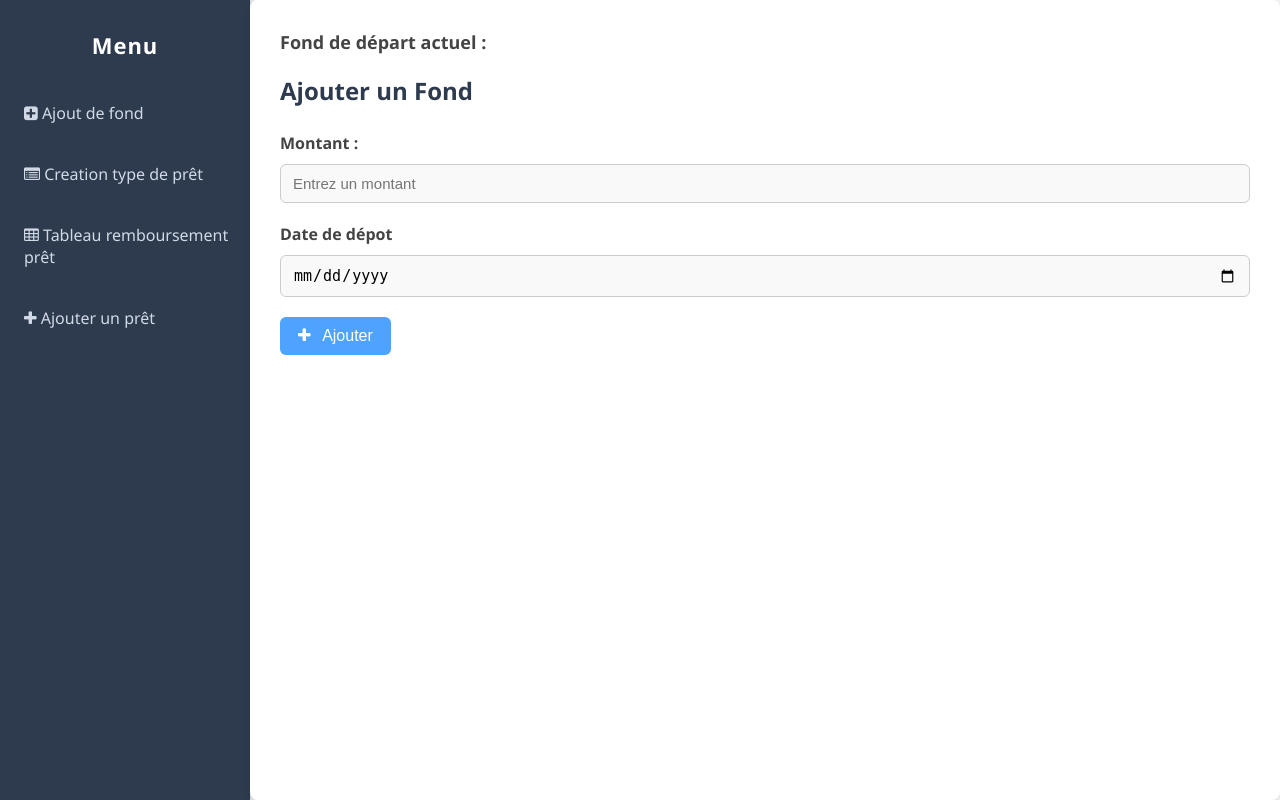
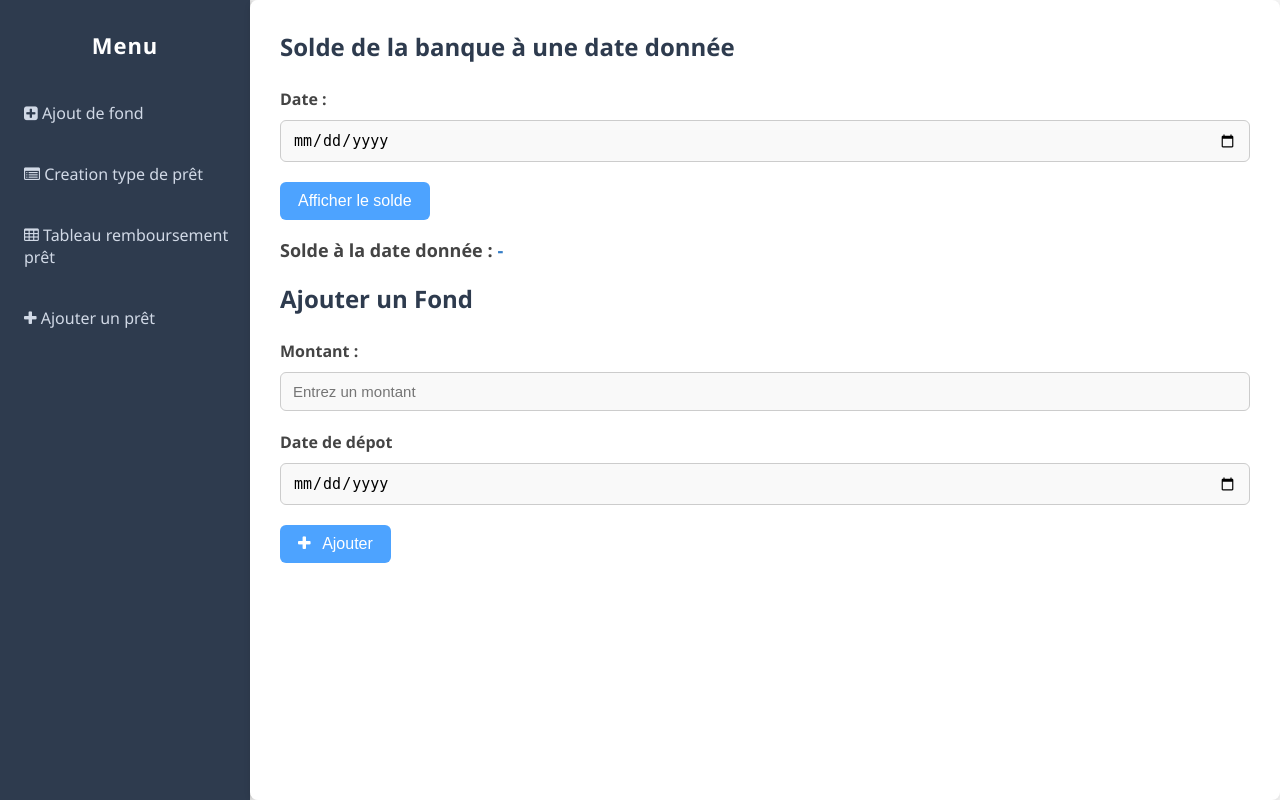
Before and after one commit to sarobidyBryan/examFinalS4, a PHP site: page /L2/ajout-fond.php in a window 1280 px wide. Run offline with PHP 8.4, Linux system fonts and the light colour scheme.

Commit message:
ajout filtre fond

```diff
--- a/ajout-fond.php
+++ b/ajout-fond.php
@@ -12,7 +12,21 @@
 <body>
     <?php include('inc/navigation.php') ?>
     <div class="main-content">
-        <p id="solde-section"><strong>Fond de départ actuel : </strong><span id="solde"></span></p>
+        <h2>Solde de la banque à une date donnée</h2>
+
+        <form id="form-solde">
+            <label for="date_solde">Date :</label>
+            <input type="date" id="date_solde" required>
+            <button type="submit" class="btn-ajouter">Afficher le solde</button>
+        </form>
+
+        <p id="solde-section" style="margin-top: 1em;">
+            <strong>Solde à la date donnée : </strong>
+            <span id="solde">-</span>
+        </p>
+
+        <div id="message"></div>
+
         <h2>Ajouter un Fond</h2>
         <label for="montant">Montant :</label>
         <input type="number" id="montant" name="montant" step="0.01" min="0" required placeholder="Entrez un montant">
--- a/ws/assets/js/ajout-fond.js
+++ b/ws/assets/js/ajout-fond.js
@@ -20,15 +20,24 @@
     document.getElementById("montant").value = "";
 }
 
-function remplirSolde() {
-    ajax("GET", "/fond/montant", "", (response) => {
-        if (response.success) {
-            document.getElementById("solde").textContent = Number(response.solde).toLocaleString('fr-FR').replace(/\u00A0/g, ' ') + " Ar";
-        } else {
-            document.getElementById("message").className = "error";
-            document.getElementById("message").textContent = response.error;
-        }
-    });
-}
 
-remplirSolde();
+document.getElementById("form-solde").addEventListener("submit", function (e) {
+  e.preventDefault();
+  const date = document.getElementById("date_solde").value;
+  const id_banque=1;
+  if (!date) {
+    document.getElementById("message").innerHTML = `<span style="color:red;">Veuillez choisir une date.</span>`;
+    return;
+  }
+
+  ajax("GET", `/solde-banque/${id_banque}/${date}`, null, (response) => {
+    if (response.error) {
+      document.getElementById("solde").textContent = "-";
+      document.getElementById("message").innerHTML = `<span style="color:red;">${response.error}</span>`;
+    } else {
+      document.getElementById("solde").textContent =
+        Number(response.solde).toLocaleString('fr-FR').replace(/\u00A0/g, ' ') + " Ar";
+      document.getElementById("message").innerHTML = "";
+    }
+  });
+});
--- a/ws/routes/pret_routes.php
+++ b/ws/routes/pret_routes.php
@@ -6,4 +6,4 @@
 Flight::route('GET /prets/@id', ['PretController', 'getById']);
 Flight::route('DELETE /prets/@id', ['PretController', 'delete']);
 Flight::route('GET /creer-pret', ['PretController', 'getCreateForm']);
-Flight::route('POST', '/pret/find_between_dates', ['PretController', 'findBetweenDates']);
+Flight::route('POST /pret/find_between_dates', ['PretController', 'findBetweenDates']);
```
Also changed, not shown: index.php (+15 -2 lines).
